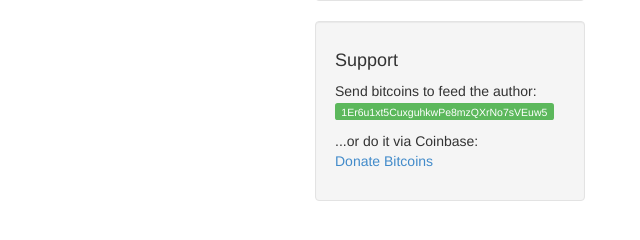
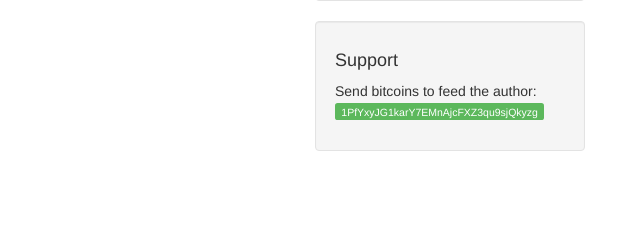
Before and after one commit to emesik/djiki-website, a Django app: template djikiwww/templates/djiki/diff.html in a window 1280 px wide. Shown: the part 214-454 px from the top of the page, without its empty margins (640-1280 px from the left). Run offline with Django 3.2, Linux system fonts and the light colour scheme; the template is opened without the code that fills it, so the values that code supplies are empty; parts of the project's set-up code (start-up, migrations or seed data) failed here and were passed over; some libraries are stand-ins or nearby versions.

Commit message:
Update BTC address

```diff
--- a/djikiwww/templates/base.html
+++ b/djikiwww/templates/base.html
@@ -61,9 +61,7 @@
 				<div class="well">
 					<h4>Support</h4>
 					<p>Send bitcoins to feed the author:
-					<span class="label label-success">1Er6u1xt5CuxguhkwPe8mzQXrNo7sVEuw5</span></p>
-					<p>...or do it via Coinbase:<br />
-					<a class="coinbase-button" data-code="dba6f52bf1a36de66c8ab1b41698058c" data-button-style="donation_large" href="https://coinbase.com/checkouts/dba6f52bf1a36de66c8ab1b41698058c">Donate Bitcoins</a><script src="https://coinbase.com/assets/button.js" type="text/javascript"></script>
+					<span class="label label-success">1PfYxyJG1karY7EMnAjcFXZ3qu9sjQkyzg</span></p>
 					</p>
 				</div>
 			{% endblock %}
```
